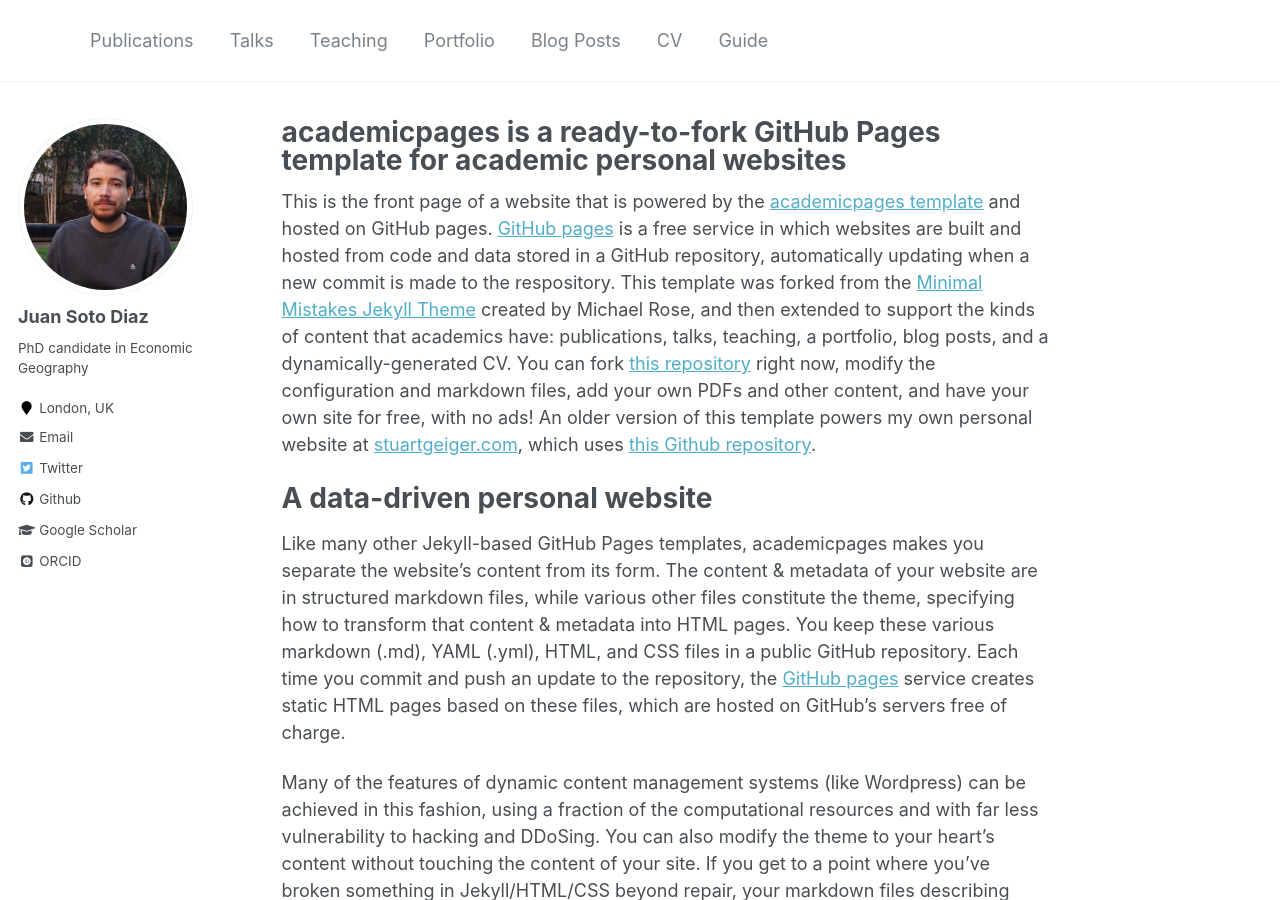
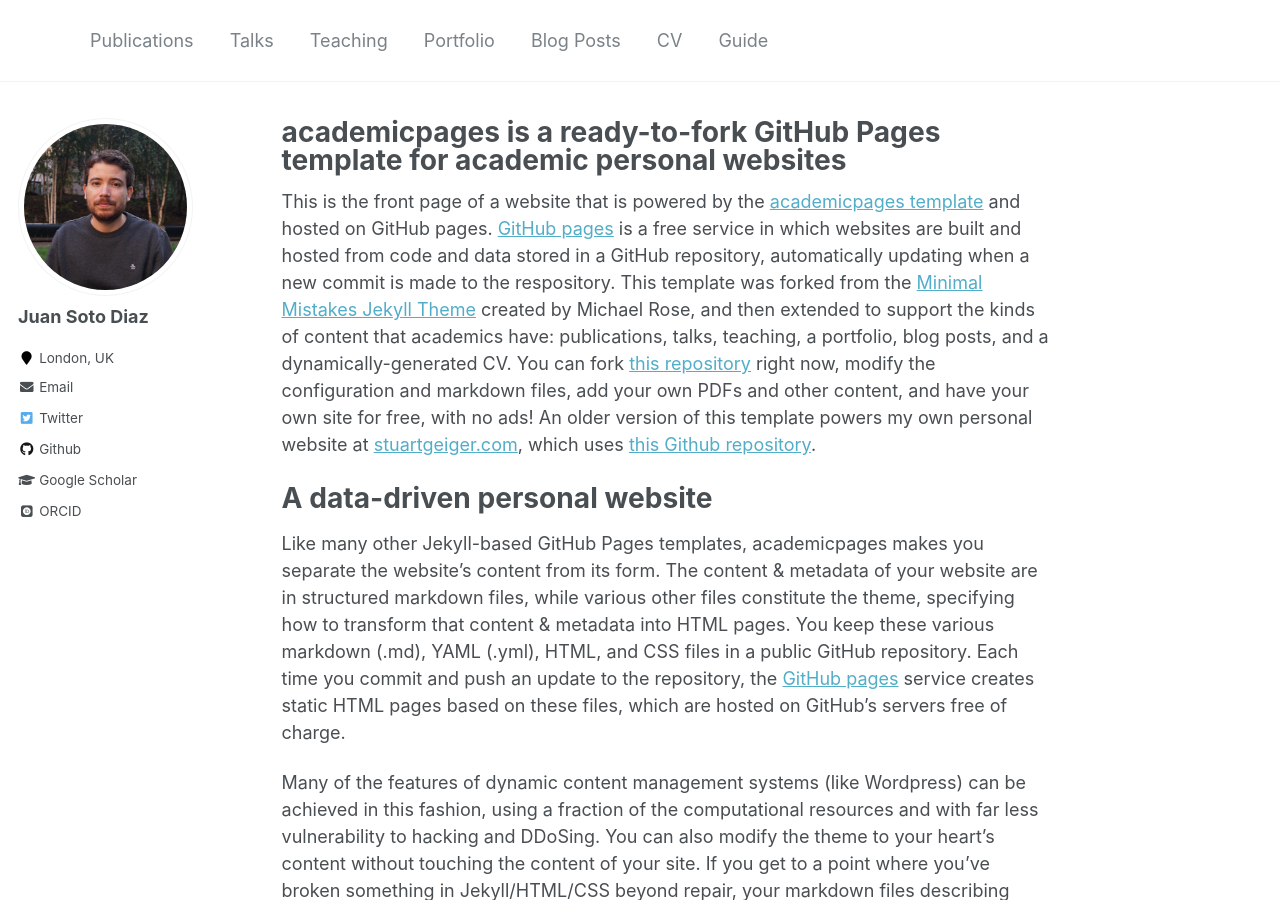
Before and after one commit to pedrofierroz87/pedrofierroz87.github.io, a Jekyll site: the page built from _pages/about.md, in a window 1280 px wide and 900 px high. Built offline with Jekyll 4.4.1, drawn with Linux system fonts in a browser that asks for light colours; some web fonts are replaced.

Commit message:
Update _config.yml

```diff
--- a/_config.yml
+++ b/_config.yml
@@ -7,7 +7,7 @@
 
 # Site Settings
 locale                   : "en-US"
-title                    : ""
+title                    : "                        "
 title_separator          : "-"
 name                     : &name "Juan Soto Diaz"
 description              : &description ""
@@ -82,7 +82,7 @@ analytics:
 author:
   name             : "Juan Soto Diaz"
   avatar           : "profile.png"
-  bio              : "PhD candidate in Economic Geography"
+  bio              : ""
   location         : "London, UK"
   employer         :
   pubmed           : # ""
```
